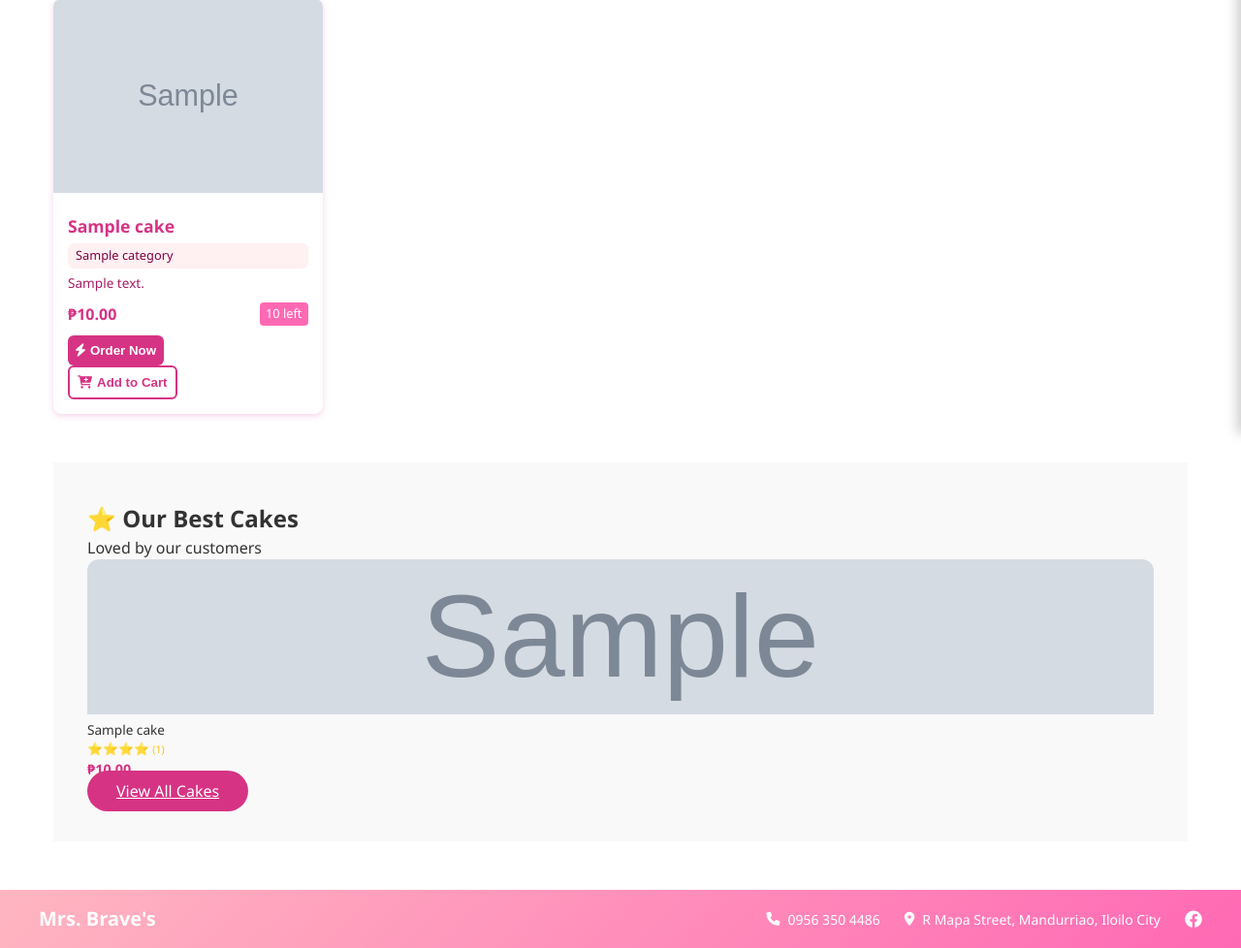
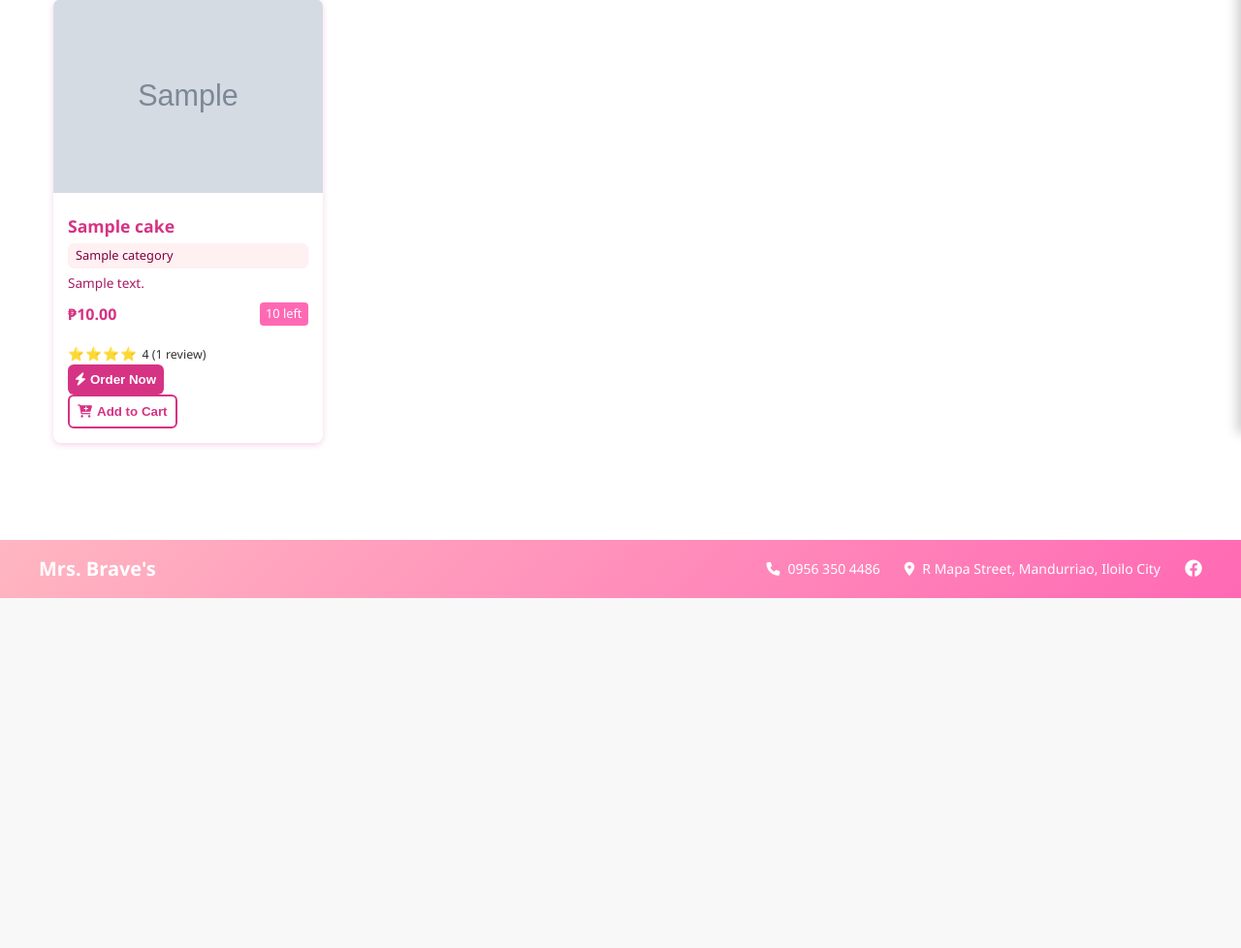
Before and after one commit to StressWare/Capstone-CakeShop, a Flask app: template templates/cakes.html in a window 1280 px wide. Shown: the part 353-1331 px from the top of the page at 97% size. After the commit the page ends 970 px from the top, so only its background shows below. Run offline with Flask 3, Linux system fonts and the light colour scheme; the template is opened without the code that fills it: most values are stand-ins (such as "Sample title", 1, 10 or a date in 2020); grey boxes marked "Sample" are stand-in pictures.

Commit message:
ratings on cakes

```diff
--- a/templates/cakes.html
+++ b/templates/cakes.html
@@ -72,11 +72,31 @@
           <h5 class="cake-title">{{ cake.name }}</h5>
           <span class="badge category">{{ cake.category }}</span>
           <p class="cake-desc">{{ cake.description[:80] }}{% if cake.description|length > 80 %}...{% endif %}</p>
+
+          <!-- Price + Stock -->
           <div class="price-stock">
             <span class="price">₱{{ "%.2f"|format(cake.price) }}</span>
             <span class="stock">{{ cake.quantity }} left</span>
           </div>
 
+          <!-- ── STAR RATING ── -->
+          <div class="d-flex align-items-center gap-1 mb-2" style="margin-top:6px;">
+            {% if cake.review_count > 0 %}
+              <span style="color:#ffc107; font-size:0.85rem; letter-spacing:1px;">
+                {% set full  = cake.avg_rating | int %}
+                {% set half  = cake.avg_rating - full >= 0.5 %}
+                {% for i in range(full) %}⭐{% endfor %}
+                {% if half %}✨{% endif %}
+              </span>
+              <small class="text-muted" style="font-size:0.78rem;">
+                {{ cake.avg_rating }} ({{ cake.review_count }} review{{ 's' if cake.review_count > 1 }})
+              </small>
+            {% else %}
+              <small class="text-muted" style="font-size:0.78rem;">No reviews yet</small>
+            {% endif %}
+          </div>
+
+          <!-- Buttons -->
           {% if user_id %}
             {% if cake.quantity > 0 %}
               <!-- Order Now -->
@@ -122,47 +142,6 @@
       </div>
     {% endif %}
   </div>
-  {% if top_cakes %}
-<section class="top-cakes-section" style="padding: 40px 20px; background:#f9f9f9;">
-  <div class="container">
-    <h2 class="text-center mb-2" style="font-weight:700;">
-      ⭐ Our Best Cakes
-    </h2>
-    <p class="text-center text-muted mb-4">Loved by our customers</p>
-
-    <div class="row g-3 justify-content-center">
-      {% for cake in top_cakes %}
-      <div class="col-lg-2 col-md-4 col-sm-6">
-        <div class="card h-100 shadow-sm text-center" style="border-radius:12px; overflow:hidden;">
-          {% if cake.image %}
-            <img src="{{ cake.image }}" alt="{{ cake.name }}"
-                 style="width:100%; height:160px; object-fit:cover;">
-          {% else %}
-            <div style="height:160px; background:#fdf0f5; display:flex; align-items:center; justify-content:center; font-size:3rem;">🎂</div>
-          {% endif %}
-          <div class="card-body p-2">
-            <div class="fw-bold" style="font-size:0.85rem;">{{ cake.name }}</div>
-            <div style="color:#ffc107; font-size:0.8rem;">
-              {% for i in range(cake.avg_rating | int) %}⭐{% endfor %}
-              <small class="text-muted">({{ cake.review_count }})</small>
-            </div>
-            <div style="color:#d63384; font-weight:700; font-size:0.9rem;">
-              ₱{{ "%.2f"|format(cake.price) }}
-            </div>
-          </div>
-        </div>
-      </div>
-      {% endfor %}
-    </div>
-
-    <div class="text-center mt-4">
-      <a href="/cakes" class="btn" style="background:#d63384; color:#fff; border-radius:25px; padding:10px 30px;">
-        View All Cakes
-      </a>
-    </div>
-  </div>
-</section>
-{% endif %}
 </main>
 
 <footer class="custom-footer">
```
Lines whose indentation alone changed are shown as unchanged.
